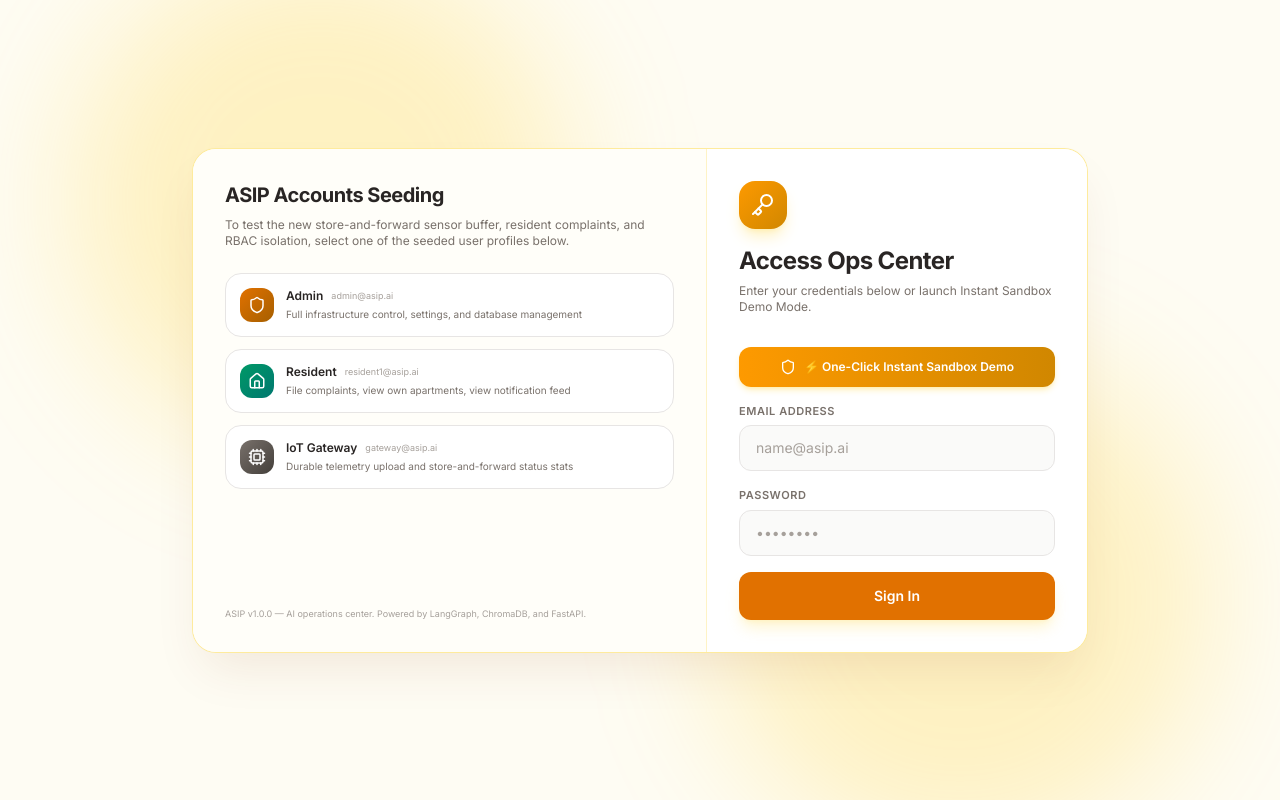
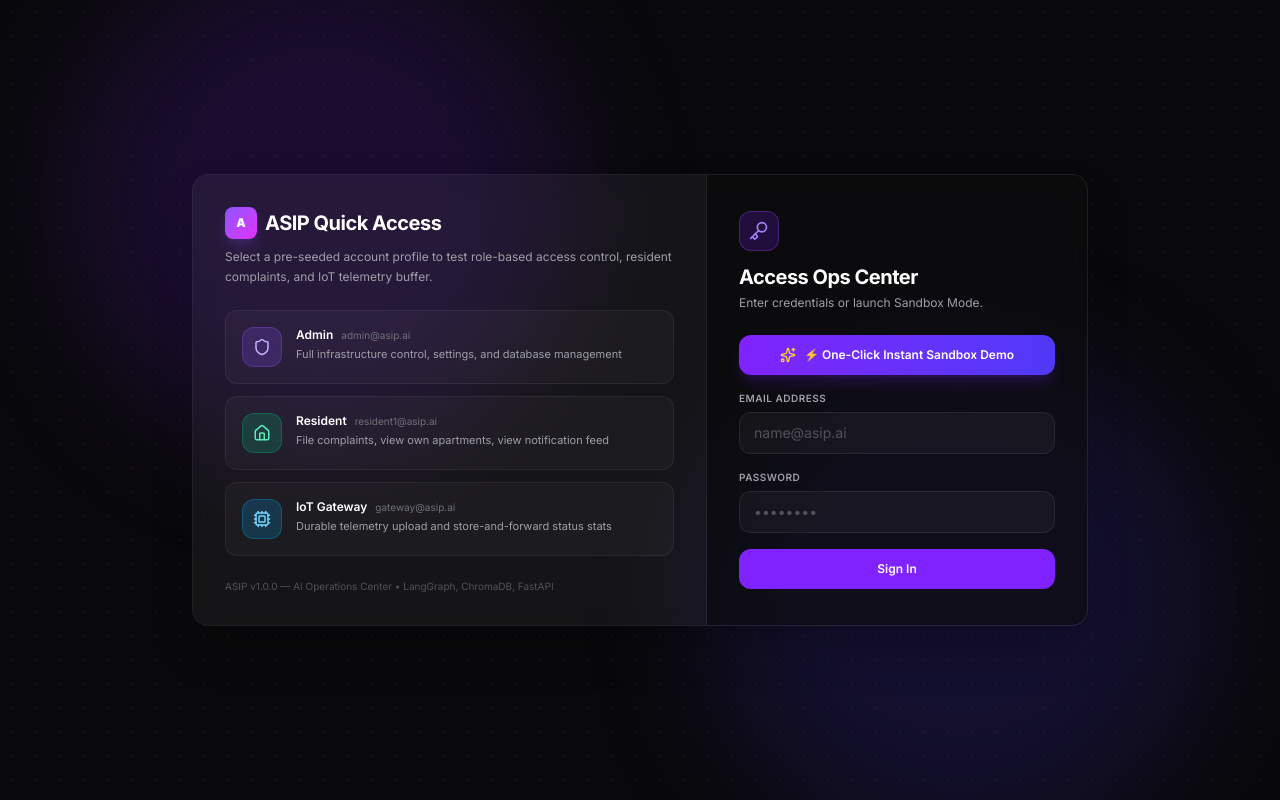
Before and after one commit to KRATISH07/ASIP, a Next.js app in the folder frontend/: page / in a window 1280 px wide. Built offline with nearby package versions, Linux system fonts and the light colour scheme; no server answers.

Commit message:
feat: complete dark glassmorphic styling overhaul for Login screen, main app background, Analytics, and Settings

```diff
--- a/frontend/src/components/auth-provider.tsx
+++ b/frontend/src/components/auth-provider.tsx
@@ -2,7 +2,7 @@
 
 import React, { createContext, useContext, useEffect, useState } from "react";
 import { authApi } from "@/lib/api";
-import { Shield, UserCheck, Home, HardHat, Cpu, Key, AlertCircle } from "lucide-react";
+import { Shield, UserCheck, Home, Cpu, Key, AlertCircle, Sparkles, Building2 } from "lucide-react";
 
 interface UserProfile {
   id: string;
@@ -28,7 +28,7 @@ const PRESETS = [
     password: "admin123",
     desc: "Full infrastructure control, settings, and database management",
     icon: Shield,
-    color: "from-amber-600 to-yellow-700",
+    badge: "bg-violet-500/20 text-violet-300 border-violet-500/30",
   },
   {
     role: "Resident",
@@ -36,7 +36,7 @@ const PRESETS = [
     password: "password123",
     desc: "File complaints, view own apartments, view notification feed",
     icon: Home,
-    color: "from-emerald-600 to-teal-700",
+    badge: "bg-emerald-500/20 text-emerald-300 border-emerald-500/30",
   },
   {
     role: "IoT Gateway",
@@ -44,7 +44,7 @@ const PRESETS = [
     password: "password123",
     desc: "Durable telemetry upload and store-and-forward status stats",
     icon: Cpu,
-    color: "from-stone-500 to-stone-700",
+    badge: "bg-sky-500/20 text-sky-300 border-sky-500/30",
   },
 ];
 
@@ -110,7 +110,6 @@ export function AuthProvider({ children }: { children: React.ReactNode }) {
         window.location.href = "/";
       }
     } catch (err: any) {
-      // Demo Sandbox Mode Fallback (when backend API is not running)
       const isDemoAdmin = (email === "admin@asip.ai" || email.includes("admin")) && (password === "admin123" || password === "password123");
       const isDemoResident = (email === "resident1@asip.ai" || email.includes("resident")) && password === "password123";
       const isDemoGateway = (email === "gateway@asip.ai" || email.includes("gateway")) && password === "password123";
@@ -149,10 +148,10 @@ export function AuthProvider({ children }: { children: React.ReactNode }) {
 
   if (loading) {
     return (
-      <div className="flex h-screen w-screen items-center justify-center bg-[#faf6f0]">
+      <div className="flex h-screen w-screen items-center justify-center bg-[#09090b]">
         <div className="flex flex-col items-center gap-3">
-          <div className="h-10 w-10 animate-spin rounded-full border-4 border-amber-200 border-t-amber-600"></div>
-          <p className="text-sm font-medium text-stone-400">Loading ASIP session...</p>
+          <div className="h-10 w-10 animate-spin rounded-full border-4 border-zinc-700 border-t-violet-500"></div>
+          <p className="text-sm font-medium text-zinc-400">Loading ASIP session...</p>
         </div>
       </div>
     );
@@ -161,19 +160,23 @@ export function AuthProvider({ children }: { children: React.ReactNode }) {
   // Render Login view if unauthenticated
   if (!token) {
     return (
-      <div className="relative min-h-screen w-screen flex items-center justify-center bg-[#fefcf3] overflow-y-auto px-4 py-12">
-        {/* Rich golden cream decorative glow */}
-        <div className="absolute top-1/4 left-1/4 -translate-x-1/2 -translate-y-1/2 w-[500px] h-[500px] bg-amber-300/25 rounded-full blur-3xl pointer-events-none"></div>
-        <div className="absolute bottom-1/4 right-1/4 translate-x-1/2 translate-y-1/2 w-[500px] h-[500px] bg-yellow-400/20 rounded-full blur-3xl pointer-events-none"></div>
+      <div className="relative min-h-screen w-screen flex items-center justify-center bg-[#09090b] overflow-y-auto px-4 py-12 dot-grid">
+        <div className="absolute top-1/4 left-1/4 -translate-x-1/2 -translate-y-1/2 w-[500px] h-[500px] bg-violet-600/15 rounded-full blur-3xl pointer-events-none"></div>
+        <div className="absolute bottom-1/4 right-1/4 translate-x-1/2 translate-y-1/2 w-[500px] h-[500px] bg-indigo-600/15 rounded-full blur-3xl pointer-events-none"></div>
 
-        <div className="relative w-full max-w-4xl bg-white border border-amber-200/80 rounded-3xl overflow-hidden shadow-2xl shadow-amber-900/10 flex flex-col md:flex-row">
+        <div className="relative w-full max-w-4xl glass-card rounded-3xl overflow-hidden shadow-2xl flex flex-col md:flex-row border border-white/[0.08]">
 
-          {/* Presets / Role switch options on the left */}
-          <div className="flex-1 p-8 bg-[#fffef9] border-r border-amber-100 flex flex-col justify-between">
+          {/* Presets on the left */}
+          <div className="flex-1 p-8 bg-white/[0.02] border-r border-white/[0.06] flex flex-col justify-between space-y-6">
             <div>
-              <h2 className="text-xl font-bold text-stone-800 tracking-tight">ASIP Accounts Seeding</h2>
-              <p className="text-xs text-stone-500 mt-2 mb-6">
-                To test the new store-and-forward sensor buffer, resident complaints, and RBAC isolation, select one of the seeded user profiles below.
+              <div className="flex items-center gap-2 mb-2">
+                <div className="w-8 h-8 rounded-lg bg-gradient-to-br from-violet-500 to-fuchsia-500 flex items-center justify-center text-white font-black text-xs shadow-lg shadow-violet-500/20">
+                  A
+                </div>
+                <h2 className="text-xl font-bold text-white tracking-tight">ASIP Quick Access</h2>
+              </div>
+              <p className="text-xs text-zinc-400 mb-6 leading-relaxed">
+                Select a pre-seeded account profile to test role-based access control, resident complaints, and IoT telemetry buffer.
               </p>
 
               <div className="space-y-3">
@@ -187,19 +190,19 @@ export function AuthProvider({ children }: { children: React.ReactNode }) {
                         setPasswordInput(p.password);
                         login(p.email, p.password);
                       }}
-                      className="w-full text-left p-3.5 rounded-2xl bg-white border border-stone-200 hover:border-amber-300 hover:shadow-md hover:shadow-amber-100/50 transition duration-200 flex items-start gap-3 group cursor-pointer"
+                      className="w-full text-left p-4 rounded-xl bg-white/[0.03] border border-white/[0.06] hover:bg-white/[0.07] hover:border-violet-500/30 transition duration-200 flex items-start gap-3.5 group cursor-pointer"
                     >
-                      <div className={`p-2 rounded-xl bg-gradient-to-br ${p.color} text-white flex-shrink-0`}>
+                      <div className={`p-2.5 rounded-xl ${p.badge} border flex-shrink-0`}>
                         <Icon className="h-4.5 w-4.5" />
                       </div>
                       <div>
                         <div className="flex items-center gap-2">
-                          <p className="font-semibold text-xs text-stone-800">{p.role}</p>
-                          <span className="text-[9px] text-stone-400 font-mono group-hover:text-amber-600 transition-colors">
+                          <p className="font-semibold text-xs text-white">{p.role}</p>
+                          <span className="text-[10px] text-zinc-500 font-mono group-hover:text-violet-300 transition-colors">
                             {p.email}
                           </span>
                         </div>
-                        <p className="text-[10px] text-stone-500 mt-1 leading-snug">{p.desc}</p>
+                        <p className="text-[11px] text-zinc-400 mt-1 leading-snug">{p.desc}</p>
                       </div>
                     </button>
                   );
@@ -207,27 +210,27 @@ export function AuthProvider({ children }: { children: React.ReactNode }) {
               </div>
             </div>
 
-            <p className="text-[9px] text-stone-400 mt-6 leading-tight">
-              ASIP v1.0.0 — AI operations center. Powered by LangGraph, ChromaDB, and FastAPI.
+            <p className="text-[10px] text-zinc-600 leading-tight">
+              ASIP v1.0.0 — AI Operations Center • LangGraph, ChromaDB, FastAPI
             </p>
           </div>
 
-          {/* Regular Login Form on the right */}
-          <div className="w-full md:w-[380px] p-8 flex flex-col justify-center bg-white">
-            <div className="mb-8">
-              <div className="w-12 h-12 rounded-2xl bg-gradient-to-br from-amber-500 to-yellow-600 flex items-center justify-center shadow-lg shadow-amber-300/30 mb-4">
-                <Key className="h-6 w-6 text-white" />
+          {/* Form on the right */}
+          <div className="w-full md:w-[380px] p-8 flex flex-col justify-center bg-zinc-950/60">
+            <div className="mb-6">
+              <div className="w-10 h-10 rounded-xl bg-violet-600/20 border border-violet-500/30 flex items-center justify-center mb-3 text-violet-400">
+                <Key className="h-5 w-5" />
               </div>
-              <h1 className="text-2xl font-bold text-stone-800 tracking-tight">Access Ops Center</h1>
-              <p className="text-xs text-stone-500 mt-1.5">Enter your credentials below or launch Instant Sandbox Demo Mode.</p>
+              <h1 className="text-xl font-bold text-white tracking-tight">Access Ops Center</h1>
+              <p className="text-xs text-zinc-400 mt-1">Enter credentials or launch Sandbox Mode.</p>
             </div>
 
             <button
               type="button"
               onClick={() => login("admin@asip.ai", "password123")}
-              className="w-full mb-4 py-3 px-4 rounded-xl bg-gradient-to-r from-amber-500 to-yellow-600 hover:from-amber-600 hover:to-yellow-700 text-white font-semibold text-xs shadow-md shadow-amber-300/30 transition flex items-center justify-center gap-2 cursor-pointer"
+              className="w-full mb-4 py-3 px-4 rounded-xl bg-gradient-to-r from-violet-600 to-indigo-600 hover:from-violet-500 hover:to-indigo-500 text-white font-semibold text-xs shadow-lg shadow-violet-600/20 transition flex items-center justify-center gap-2 cursor-pointer"
             >
-              <Shield className="h-4 w-4" />
+              <Sparkles className="h-4 w-4 text-amber-300" />
               ⚡ One-Click Instant Sandbox Demo
             </button>
 
@@ -239,7 +242,7 @@ export function AuthProvider({ children }: { children: React.ReactNode }) {
               className="space-y-4"
             >
               <div>
-                <label className="block text-[11px] font-semibold text-stone-500 uppercase tracking-wider mb-1.5">
+                <label className="block text-[10px] font-semibold text-zinc-400 uppercase tracking-wider mb-1.5">
                   Email Address
                 </label>
                 <input
@@ -247,13 +250,13 @@ export function AuthProvider({ children }: { children: React.ReactNode }) {
                   value={emailInput}
                   onChange={(e) => setEmailInput(e.target.value)}
                   placeholder="name@asip.ai"
-                  className="w-full px-4 py-3 rounded-xl bg-stone-50 border border-stone-200 text-sm text-stone-800 placeholder:text-stone-400 focus:outline-none focus:border-amber-500 focus:ring-2 focus:ring-amber-100 transition"
+                  className="w-full px-3.5 py-2.5 rounded-xl bg-white/[0.04] border border-white/[0.08] text-sm text-zinc-200 placeholder:text-zinc-600 focus:outline-none focus:border-violet-500/50 transition"
                   required
                 />
               </div>
 
               <div>
-                <label className="block text-[11px] font-semibold text-stone-500 uppercase tracking-wider mb-1.5">
+                <label className="block text-[10px] font-semibold text-zinc-400 uppercase tracking-wider mb-1.5">
                   Password
                 </label>
                 <input
@@ -261,13 +264,13 @@ export function AuthProvider({ children }: { children: React.ReactNode }) {
                   value={passwordInput}
                   onChange={(e) => setPasswordInput(e.target.value)}
                   placeholder="••••••••"
-                  className="w-full px-4 py-3 rounded-xl bg-stone-50 border border-stone-200 text-sm text-stone-800 placeholder:text-stone-400 focus:outline-none focus:border-amber-500 focus:ring-2 focus:ring-amber-100 transition"
+                  className="w-full px-3.5 py-2.5 rounded-xl bg-white/[0.04] border border-white/[0.08] text-sm text-zinc-200 placeholder:text-zinc-600 focus:outline-none focus:border-violet-500/50 transition"
                   required
                 />
               </div>
 
               {errorMsg && (
-                <div className="p-3 rounded-xl bg-rose-50 border border-rose-200 flex items-start gap-2 text-xs text-rose-600 leading-snug">
+                <div className="p-3 rounded-xl bg-rose-500/10 border border-rose-500/20 flex items-start gap-2 text-xs text-rose-400 leading-snug">
                   <AlertCircle className="h-4 w-4 flex-shrink-0 mt-0.5" />
                   <span>{errorMsg}</span>
                 </div>
@@ -276,7 +279,7 @@ export function AuthProvider({ children }: { children: React.ReactNode }) {
               <button
                 type="submit"
                 disabled={submitting}
-                className="w-full py-3.5 rounded-xl bg-amber-600 hover:bg-amber-500 disabled:bg-amber-300 text-white text-sm font-semibold transition shadow-lg shadow-amber-200/40 cursor-pointer"
+                className="w-full py-3 rounded-xl bg-violet-600 hover:bg-violet-500 disabled:opacity-40 text-white text-xs font-semibold transition cursor-pointer"
               >
                 {submitting ? "Signing in..." : "Sign In"}
               </button>
@@ -290,9 +293,9 @@ export function AuthProvider({ children }: { children: React.ReactNode }) {
 
   return (
     <AuthContext.Provider value={{ token, user, login, logout, loading }}>
-      <div className="flex h-screen overflow-hidden">
+      <div className="flex h-screen overflow-hidden bg-[#09090b]">
         <Sidebar />
-        <main className="flex-1 overflow-y-auto bg-[#faf6f0]">
+        <main className="flex-1 overflow-y-auto bg-[#09090b]">
           {children}
         </main>
       </div>
```
